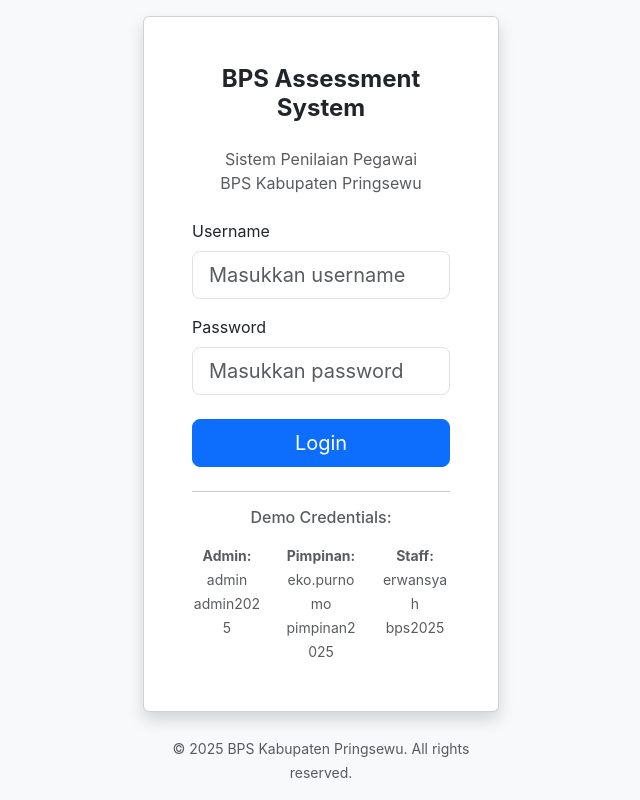
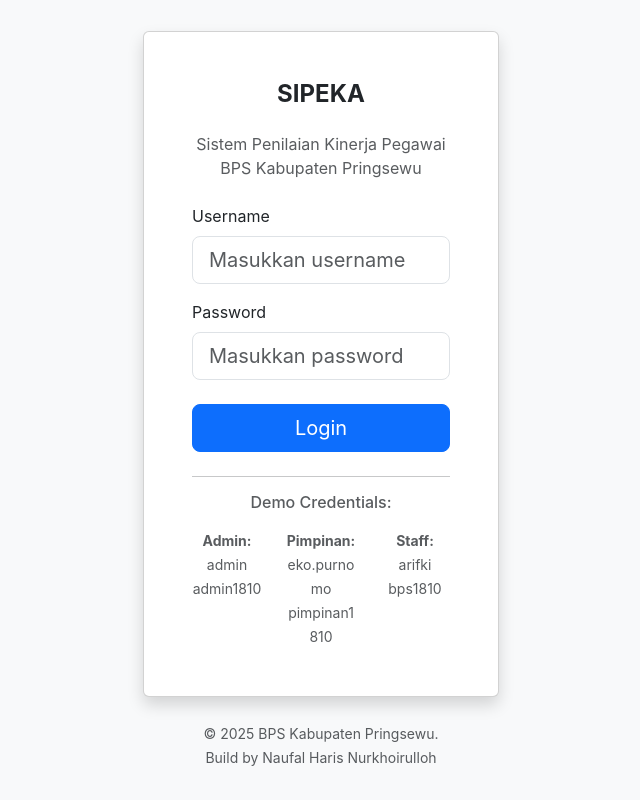
Before and after one commit to Harisskh/bps-assessment-system, a React (Create React App) app in the folder frontend/: page /login in a window 1280 px wide. Shown: the whole page, without its empty margins (319-959 px from the left). Built offline with nearby package versions, Linux system fonts and the light colour scheme; no server answers.

Commit message:
add CKP menu

```diff
--- a/frontend/src/App.js
+++ b/frontend/src/App.js
@@ -10,6 +10,7 @@
 import EvaluationManagementPage from './pages/EvaluationManagementPage'; // NEW
 import UsersPage from './pages/UsersPage';
 import AttendancePage from './pages/AttendancePage';
+import CkpPage from './pages/CkpPage';
 import MonitoringPage from './pages/MonitoringPage';
 
 // Components
@@ -107,6 +108,14 @@
             </ProtectedRoute>
           } />
 
+          <Route path="/ckp" element={
+            <ProtectedRoute requiredRole={['ADMIN']}>
+              <Layout>
+                <CkpPage />
+              </Layout>
+            </ProtectedRoute>
+          } />
+
           <Route path="/monitoring" element={
             <ProtectedRoute requiredRole={['ADMIN', 'PIMPINAN']}>
               <Layout>
--- a/frontend/src/components/Sidebar.js
+++ b/frontend/src/components/Sidebar.js
@@ -14,6 +14,7 @@
     { path: '/users', icon: 'fas fa-users', label: 'Kelola User', roles: ['ADMIN'] },
     { path: '/users', icon: 'fas fa-users', label: 'Data Pegawai', roles: ['PIMPINAN'] },
     { path: '/attendance', icon: 'fas fa-calendar-check', label: 'Presensi', roles: ['ADMIN'] },
+    { path: '/ckp', icon: 'fas fa-star', label: 'Capaian Kinerja Pegawai', roles: ['ADMIN', 'PIMPINAN'] },
     { path: '/monitoring', icon: 'fas fa-chart-bar', label: 'Monitoring', roles: ['ADMIN', 'PIMPINAN'] },
   ];
 
--- /dev/null
+++ b/frontend/src/pages/CkpPage.js
@@ -0,0 +1,19 @@
+// src/pages/AttendancePage.js
+import React from 'react';
+
+const CkpPage = () => {
+  return (
+    <div className="container-fluid">
+      <div className="row">
+        <div className="col-12">
+          <h1>Capaian Kinerja Pegawai Management</h1>
+          <div className="alert alert-warning">
+            <p>Capaian Kinerja Pegawai management page akan dikembangkan selanjutnya.</p>
+          </div>
+        </div>
+      </div>
+    </div>
+  );
+};
+
+export default CkpPage;
--- a/frontend/src/pages/LoginPage.js
+++ b/frontend/src/pages/LoginPage.js
@@ -47,10 +47,10 @@
                 {/* Header */}
                 <div className="text-center mb-4">
                   <h1 className="h4 text-gray-900 mb-4">
-                    <strong>BPS Assessment System</strong>
+                    <strong>SIPEKA</strong>
                   </h1>
                   <p className="text-muted">
-                    Sistem Penilaian Pegawai<br />
+                    Sistem Penilaian Kinerja Pegawai<br />
                     BPS Kabupaten Pringsewu
                   </p>
                 </div>
@@ -124,21 +124,21 @@
                       <small className="text-muted">
                         <strong>Admin:</strong><br />
                         admin<br />
-                        admin2025
+                        admin1810
                       </small>
                     </div>
                     <div className="col-4">
                       <small className="text-muted">
                         <strong>Pimpinan:</strong><br />
                         eko.purnomo<br />
-                        pimpinan2025
+                        pimpinan1810
                       </small>
                     </div>
                     <div className="col-4">
                       <small className="text-muted">
                         <strong>Staff:</strong><br />
-                        erwansyah<br />
-                        bps2025
+                        arifki<br />
+                        bps1810
                       </small>
                     </div>
                   </div>
@@ -149,7 +149,7 @@
             {/* Footer */}
             <div className="text-center mt-4">
               <small className="text-muted">
-                © 2025 BPS Kabupaten Pringsewu. All rights reserved.
+                © 2025 BPS Kabupaten Pringsewu.<br />Build by Naufal Haris Nurkhoirulloh
               </small>
             </div>
           </div>
```
